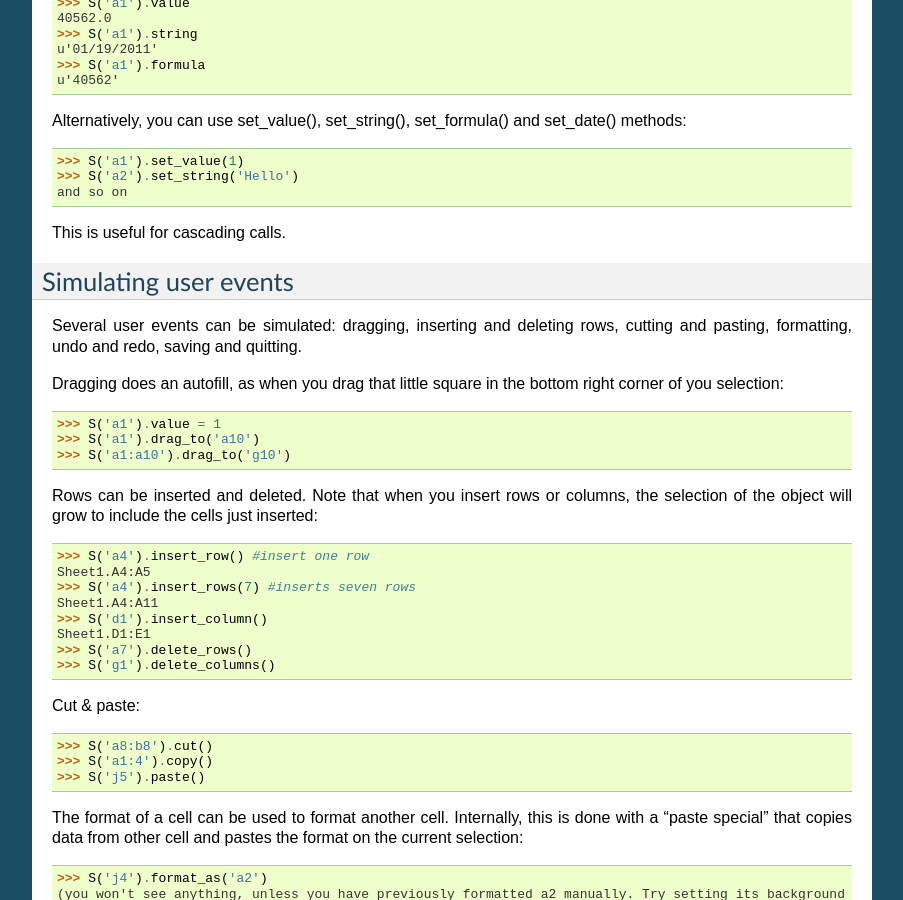
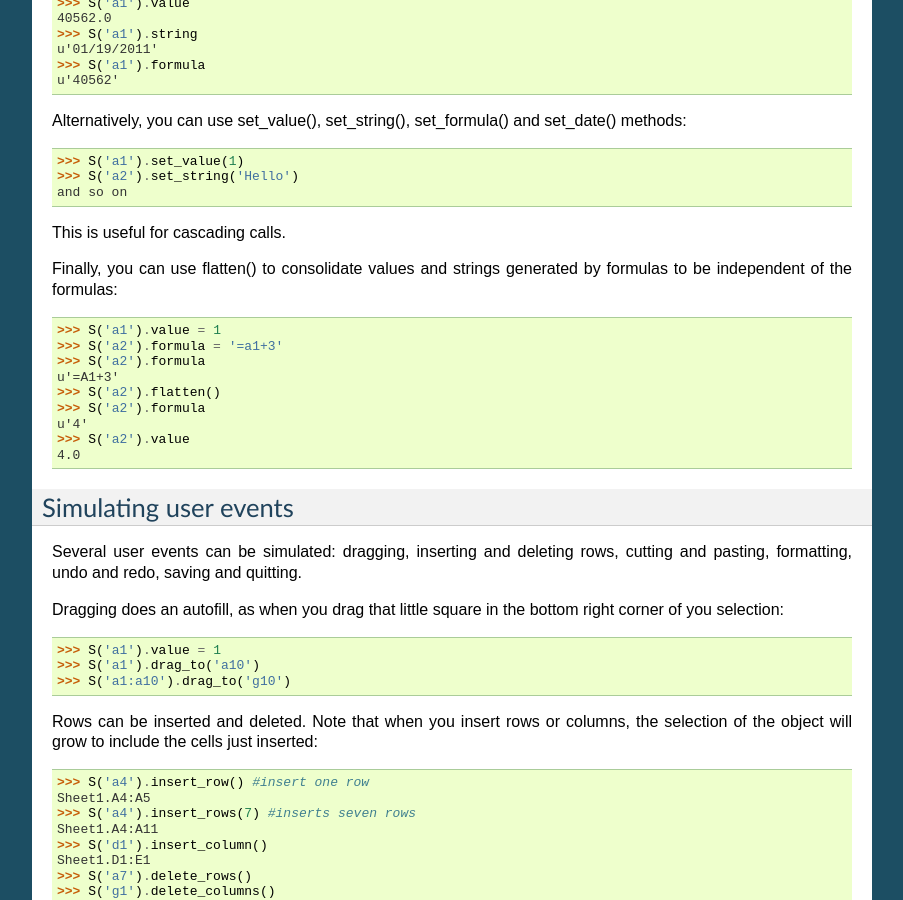
Before and after one commit to lfagundes/oosheet, a Sphinx documentation site: the page built from docs/using-oosheet.rst, in a window 1280 px wide and 900 px high, scrolled down 1737 px. Shown: the whole window, without its empty margins (198-1101 px from the left). Built offline with Sphinx 7.4.7, drawn with Linux system fonts in a browser that asks for light colours.

Commit message:
[NEW] flatten() method

```diff
--- a/docs/index.rst
+++ b/docs/index.rst
@@ -87,6 +87,10 @@ OOSheet was created by Luis Fagundes and sponsored by `hacklab/ <http://hacklab.
 Changelog
 =========
 
+- 0.9.3
+
+  - [NEW] flatten() method
+
 - 0.9.2
 
   - [NEW] grow_DIRECTION_until and shrink_DIRECTION_until methods
--- a/docs/using-oosheet.rst
+++ b/docs/using-oosheet.rst
@@ -98,6 +98,19 @@ Alternatively, you can use set_value(), set_string(), set_formula() and set_date
     and so on
 
 This is useful for cascading calls.
+
+Finally, you can use flatten() to consolidate values and strings generated by formulas to be independent of the formulas:
+
+    >>> S('a1').value = 1
+    >>> S('a2').formula = '=a1+3'
+    >>> S('a2').formula
+    u'=A1+3'
+    >>> S('a2').flatten()
+    >>> S('a2').formula
+    u'4'
+    >>> S('a2').value
+    4.0
+
 
 Simulating user events
 ======================
```
Also changed, not shown: oosheet/__init__.py (+10 -0 lines), 1 other file.
